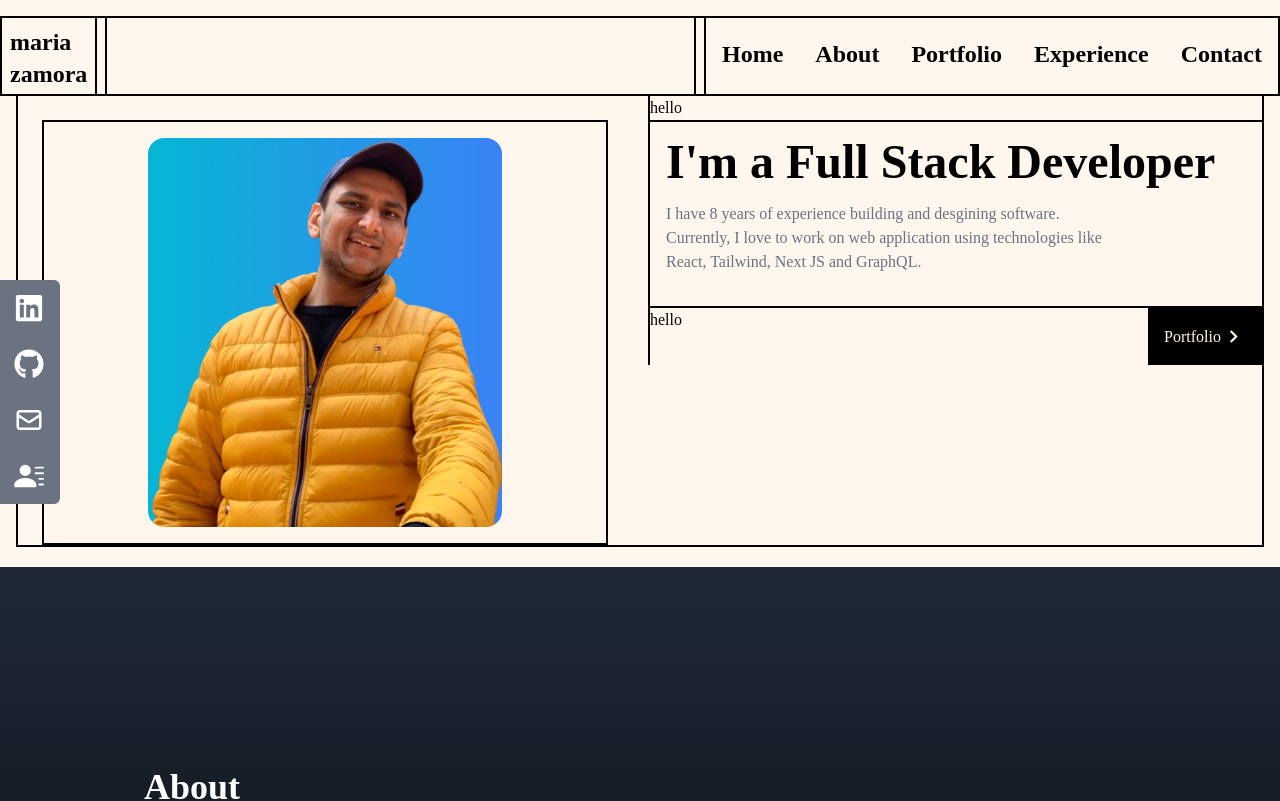
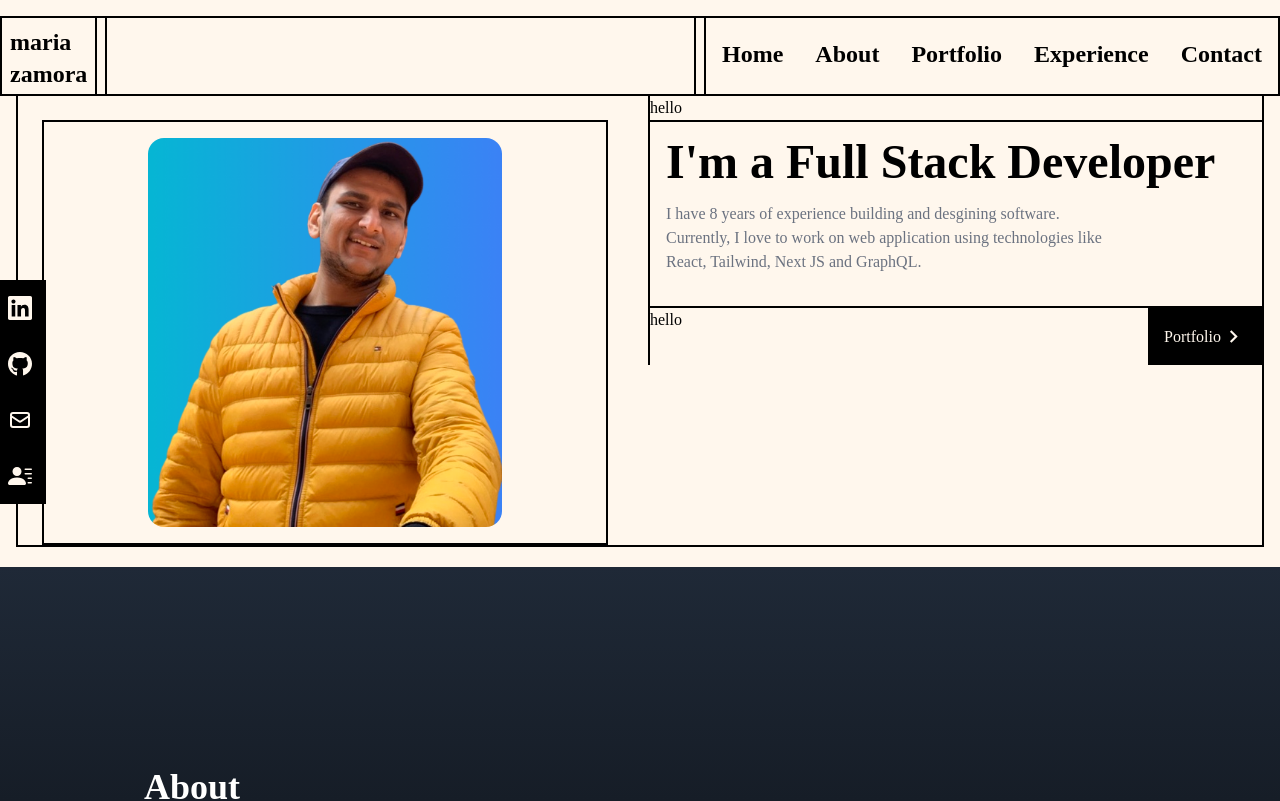
Before and after one commit to zamariac/portfolio23, a React (Create React App) app: page / in a window 1280 px wide. Shown: the top 801 px of the page. Built offline with nearby package versions, Linux system fonts and the light colour scheme; the HTML template or start-up script is replaced by a standard one.

Commit message:
Social links updates

```diff
--- a/src/components/SocialLinks.jsx
+++ b/src/components/SocialLinks.jsx
@@ -9,39 +9,37 @@ const SocialLinks = () => {
       id: 1,
       child: (
         <>
-          LinkedIn <FaLinkedin size={30} />
+          <FaLinkedin size={30} />
         </>
       ),
-      href: "https://linkedin.com",
-      style: "rounded-tr-md",
+      href: "https://www.linkedin.com/in/maria-z-b21929107/",
     },
     {
       id: 2,
       child: (
         <>
-          GitHub <FaGithub size={30} />
+          <FaGithub size={30} />
         </>
       ),
-      href: "https://github.com/theyashpatel",
+      href: "https://github.com/zamariac",
     },
     {
       id: 3,
       child: (
         <>
-          Mail <HiOutlineMail size={30} />
+          <HiOutlineMail size={30} />
         </>
       ),
-      href: "mailto:foo@gmail.com",
+      href: "mailto:zamora.mariac@gmail.com",
     },
     {
       id: 4,
       child: (
         <>
-          Resume <BsFillPersonLinesFill size={30} />
+          <BsFillPersonLinesFill size={30} />
         </>
       ),
-      href: "/resume.pdf",
-      style: "rounded-br-md",
+      href: "/zamora_m_resume.pdf",
       download: true,
     },
   ];
@@ -53,14 +51,14 @@ const SocialLinks = () => {
           <li
             key={id}
             className={
-              "flex justify-between items-center w-40 h-14 px-4 ml-[-100px] hover:ml-[-10px] hover:rounded-md duration-300 bg-gray-500" +
+              "flex justify-center items-center w-14 h-14 px-4 ml-[-10px] hover:ml-[-5px] duration-300 bg-black" +
               " " +
               style
             }
           >
             <a
               href={href}
-              className="flex justify-between items-center w-full text-white"
+              className="flex justify-center items-center w-full text-orange-50 ml-1"
               download={download}
               target="_blank"
               rel="noreferrer"
```
Also changed, not shown: 2 other files (tests, documents, lock files or other folders).
